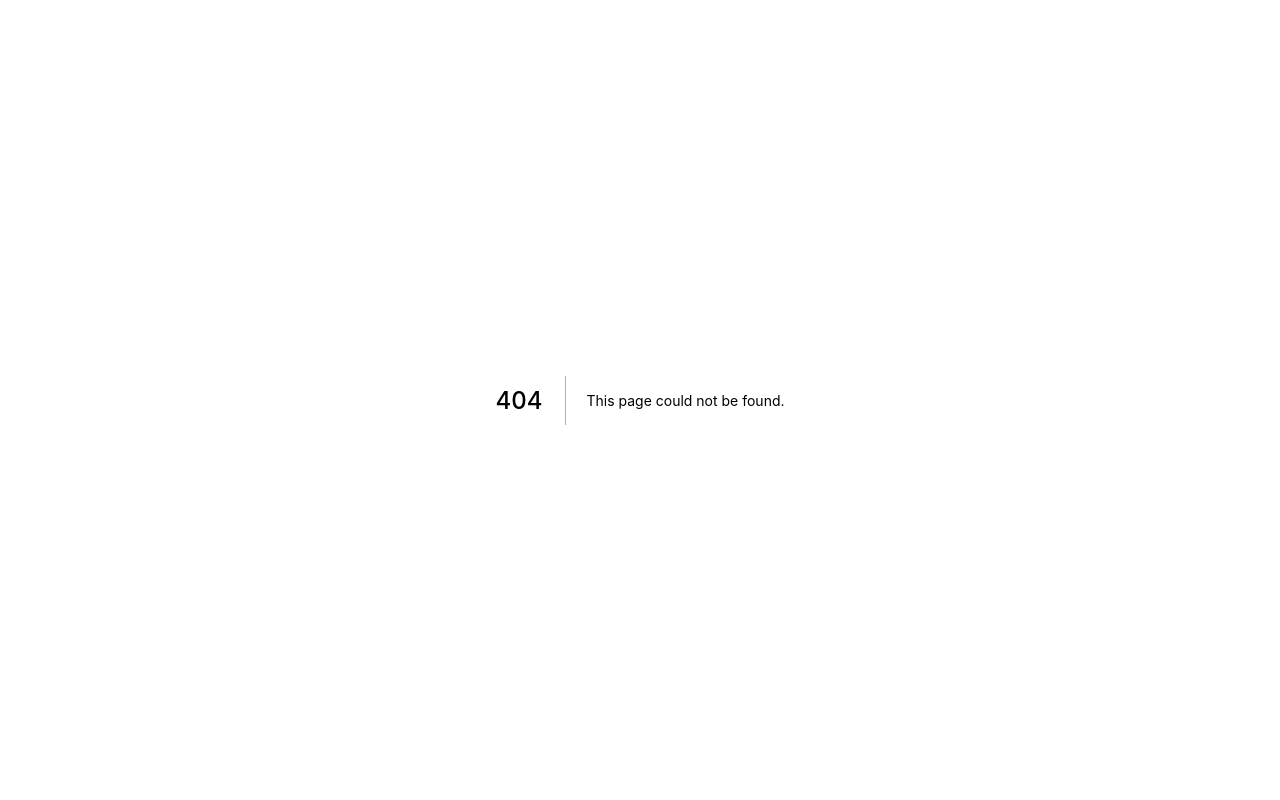
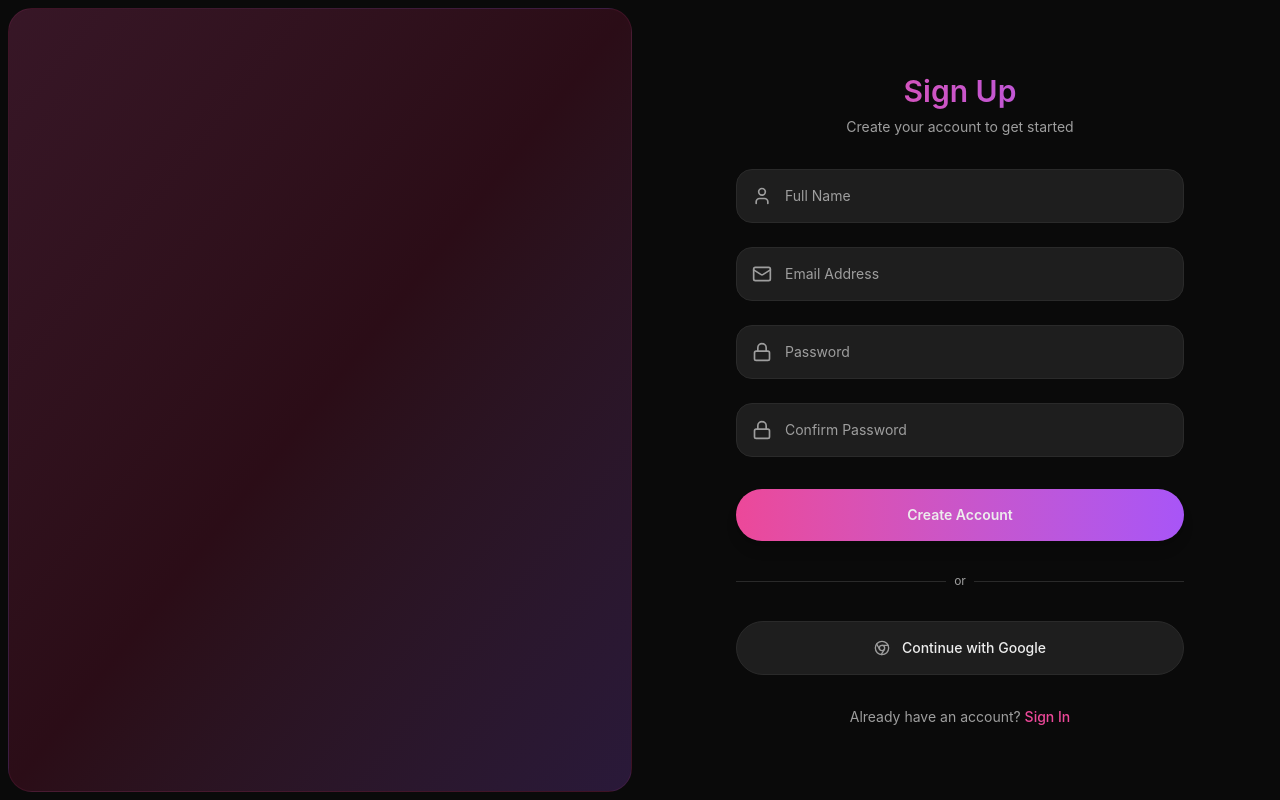
Before and after one commit to Momena-akhtar/Lyra, a Next.js app in the folder frontend_web/: page /signin in a window 1280 px wide. Before the commit this address had no page. Built offline with nearby package versions, Linux system fonts and the light colour scheme.

Commit message:
add base signin/signup page

```diff
--- /dev/null
+++ b/frontend_web/app/signin/page.tsx
@@ -0,0 +1,129 @@
+'use client';
+
+import { useState } from 'react';
+import { Mail, Lock, User, Chrome } from 'lucide-react';
+
+export default function SignInPage() {
+  const [isSignUp, setIsSignUp] = useState(true);
+
+  return (
+    <div className="min-h-screen flex">
+      {/* Left Side - Simple Gradient Container */}
+      <div className="w-1/2 bg-background flex items-center justify-center p-2">
+        <div className="w-full h-full border border-primary/10 rounded-3xl bg-gradient-to-br from-primary/20 via-secondary/15 to-accent/20 border border-border/30"></div>
+      </div>
+
+      {/* Right Side - Sign Up Form */}
+      <div className="w-1/2 bg-background flex items-center justify-center p-8">
+        <div className="w-full max-w-md space-y-8">
+          {/* Header */}
+          <div className="text-center">
+            <h1 className="text-3xl font-semibold bg-gradient-to-r from-primary to-accent bg-clip-text text-transparent mb-2">
+              {isSignUp ? 'Sign Up' : 'Sign In'}
+            </h1>
+            <p className="text-muted text-sm">
+              {isSignUp ? 'Create your account to get started' : 'Welcome back to your AI assistant'}
+            </p>
+          </div>
+
+          {/* Form Fields */}
+          <div className="space-y-6">
+            {isSignUp && (
+              <div className="relative">
+                <User className="absolute left-4 top-1/2 transform -translate-y-1/2 w-5 h-5 text-muted" />
+                <input
+                  type="text"
+                  placeholder="Full Name"
+                  className="w-full pl-12 pr-4 py-4 bg-card border border-border rounded-2xl text-sm text-foreground
+                  placeholder-muted focus:outline-none focus:ring-2 focus:ring-primary focus:border-transparent
+                  transition-all duration-300 [&:-webkit-autofill]:!bg-card [&:-webkit-autofill]:!text-foreground"
+                />
+              </div>
+            )}
+
+            <div className="relative">
+              <Mail className="absolute left-4 top-1/2 transform -translate-y-1/2 w-5 h-5 text-muted" />
+                <input
+                  type="email"
+                  placeholder="Email Address"
+                  className="w-full pl-12 pr-4 py-4 bg-card border border-border rounded-2xl text-sm text-foreground
+                  placeholder-muted focus:outline-none focus:ring-2 focus:ring-primary focus:border-transparent
+                  transition-all duration-300 [&:autofill]:bg-card [&:autofill]:text-foreground
+                    [&:autofill]:outline-none [&:autofill]:shadow-[0_0_0_1000px_theme(colors.card)_inset]
+                    [&:autofill]:-webkit-text-fill-color-[theme(colors.foreground)] [&:autofill]:text-foreground
+                    [&:autofill]:-webkit-text-fill-color-foreground [&:autofill]:!text-foreground
+                    [&:focus]:outline-none [&:focus]:ring-0 [&:focus]:border-primary"
+                />
+            </div>
+
+            <div className="relative">
+              <Lock className="absolute left-4 top-1/2 transform -translate-y-1/2 w-5 h-5 text-muted" />
+                <input
+                  type="password"
+                  placeholder="Password"
+                  className="w-full pl-12 pr-4 py-4 bg-card border border-border rounded-2xl text-sm
+                  text-foreground placeholder-muted focus:outline-none focus:ring-2 focus:ring-primary
+                  focus:border-transparent transition-all duration-300 [&:autofill]:bg-card [&:autofill]:text-foreground
+                    [&:autofill]:outline-none [&:autofill]:shadow-[0_0_0_1000px_theme(colors.card)_inset]
+                    [&:autofill]:-webkit-text-fill-color-[theme(colors.foreground)] [&:autofill]:text-foreground
+                    [&:autofill]:-webkit-text-fill-color-foreground [&:autofill]:!text-foreground
+                    [&:focus]:outline-none [&:focus]:ring-0 [&:focus]:border-primary"
+                />
+            </div>
+
+            {isSignUp && (
+              <div className="relative">
+                <Lock className="absolute left-4 top-1/2 transform -translate-y-1/2 w-5 h-5 text-muted" />
+                <input
+                  type="password"
+                  placeholder="Confirm Password"
+                  className="w-full pl-12 pr-4 py-4 bg-card border border-border rounded-2xl text-sm text-foreground
+                   placeholder-muted focus:outline-none focus:ring-2 focus:ring-primary focus:border-transparent
+                    transition-all duration-300 [&:autofill]:bg-card [&:autofill]:text-foreground
+                    [&:autofill]:outline-none [&:autofill]:shadow-[0_0_0_1000px_theme(colors.card)_inset]
+                    [&:autofill]:-webkit-text-fill-color-[theme(colors.foreground)] [&:autofill]:text-foreground
+                    [&:autofill]:-webkit-text-fill-color-foreground [&:autofill]:!text-foreground
+                    [&:focus]:outline-none [&:focus]:ring-0 [&:focus]:border-primary"
+                />
+              </div>
+            )}
+          </div>
+
+          {/* Action Button */}
+          <button className="w-full text-sm group relative cursor-pointer inline-flex items-center justify-center gap-3 px-8 py-4 bg-gradient-to-r from-primary to-accent text-foreground font-semibold rounded-full transition-all duration-300 transform hover:scale-102 shadow-lg hover:shadow-xl">
+            <span>{isSignUp ? 'Create Account' : 'Sign In'}</span>
+          </button>
+
+          {/* Divider */}
+          <div className="relative">
+            <div className="absolute inset-0 flex items-center">
+              <div className="w-full border-t border-border"></div>
+            </div>
+            <div className="relative flex justify-center text-xs">
+              <span className="px-2 bg-background text-muted">or</span>
+            </div>
+          </div>
+
+          {/* Google Sign In */}
+          <button className="w-full flex text-sm cursor-pointer items-center justify-center gap-3 px-8 py-4 bg-card border border-border text-foreground font-medium rounded-full transition-all duration-300 hover:bg-card/80 hover:border-primary/50 group">
+            <Chrome className="w-4 h-4 text-muted group-hover:text-primary transition-colors duration-300" />
+            <span>Continue with Google</span>
+          </button>
+
+          {/* Toggle Mode */}
+          <div className="text-center">
+            <p className="text-muted text-sm">
+              {isSignUp ? 'Already have an account?' : "Don't have an account?"}{' '}
+              <button
+                onClick={() => setIsSignUp(!isSignUp)}
+                className="text-primary cursor-pointer hover:text-link-hover font-medium transition-colors duration-300"
+              >
+                {isSignUp ? 'Sign In' : 'Sign Up'}
+              </button>
+            </p>
+          </div>
+        </div>
+      </div>
+    </div>
+  );
+}
```
